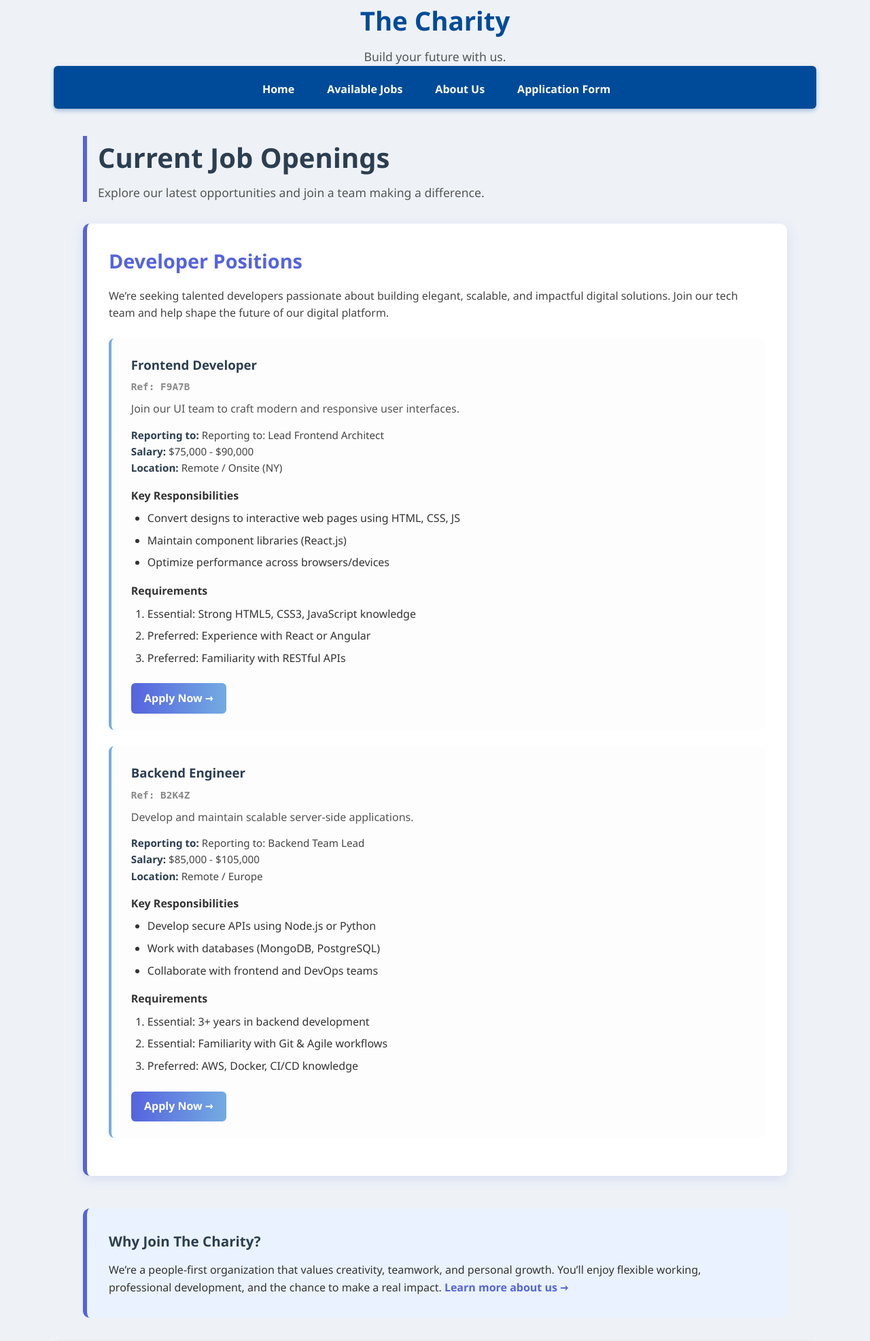
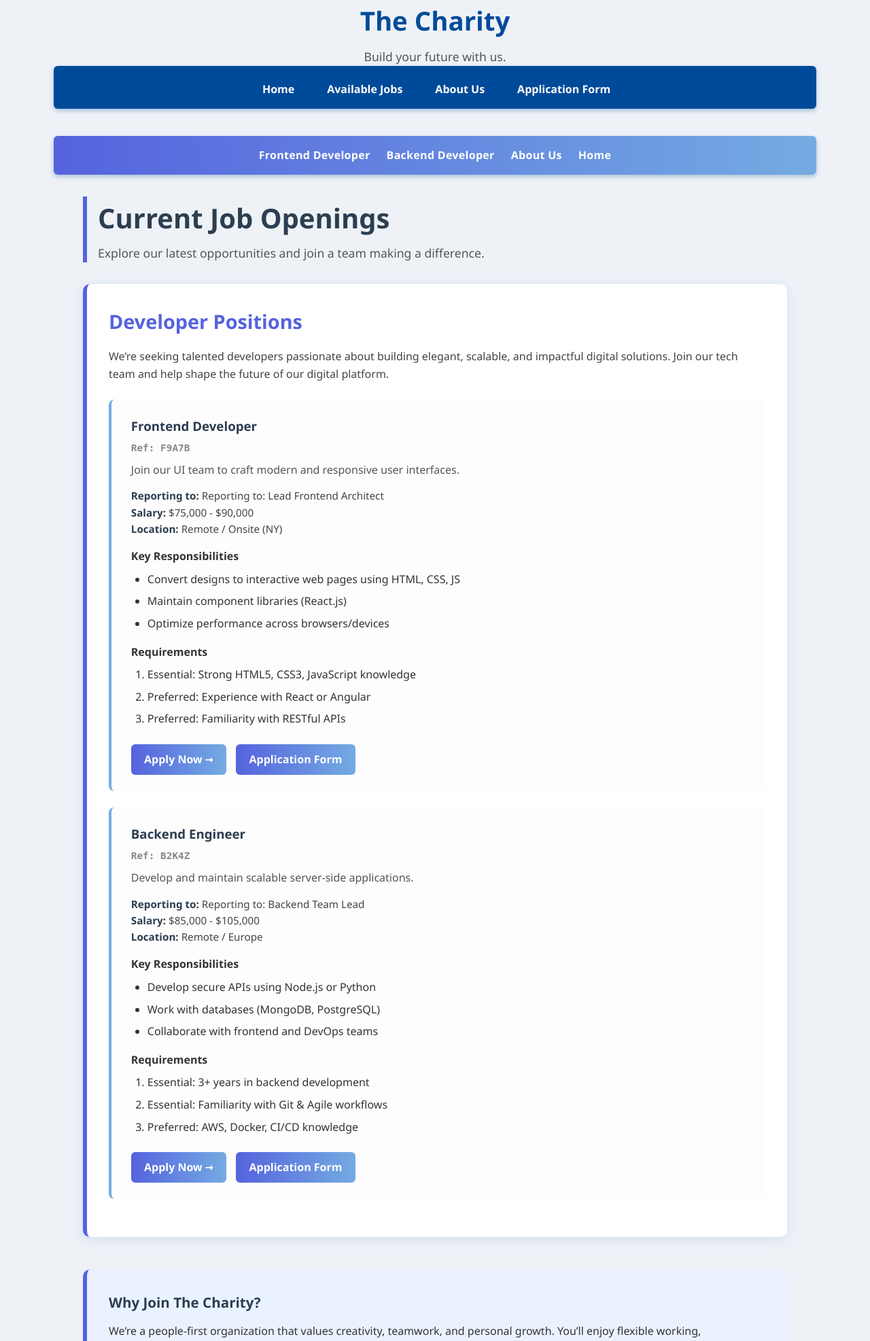
Before and after one commit to NimaAdel/Project-Part-2, a PHP site: page /Project-Part-2/jobs.php in a window 1280 px wide. Shown: the part 163-2136 px from the top of the page at 68% size. Run offline with PHP 8.4, Linux system fonts and the light colour scheme; data comes from the database, SQL or seed files in the repository.

Commit message:
feat(ui): add navigation links and fixed hyperlinks for jobs page - Added colorful top navigation for frontend, backend, about, and home - Linked “Application Form” button to same URL as “Apply Now” - Added in-page anchors for Frontend and Backend Developer sections - Used full localhost URLs for consistency Now clicking:
Frontend Developer / Backend Developer → scrolls to their section

About Us → http://localhost/Project-Part-2/about.php

Application Form → same link as Apply button

Home → http://localhost/Project-Part-2/index.php

```diff
--- a/jobs.php
+++ b/jobs.php
@@ -14,6 +14,29 @@ require_once 'header.inc';
         background: linear-gradient(135deg, #eef3ff, #f9f9ff);
         margin: 0;
         color: #333;
+    }
+
+    /* Navigation Bar */
+    .jobs-nav {
+        background: linear-gradient(90deg, #5563DE, #74ABE2);
+        padding: 1rem 2rem;
+        display: flex;
+        justify-content: center;
+        gap: 1.5rem;
+        flex-wrap: wrap;
+    }
+
+    .jobs-nav a {
+        color: #fff;
+        text-decoration: none;
+        font-weight: 600;
+        letter-spacing: 0.3px;
+        transition: opacity 0.2s ease;
+    }
+
+    .jobs-nav a:hover {
+        opacity: 0.85;
+        text-decoration: underline;
     }
 
     .jobs-container {
@@ -169,6 +192,14 @@ require_once 'header.inc';
     }
 </style>
 
+<!-- ✅ Navigation bar -->
+<nav class="jobs-nav">
+    <a href="#frontend">Frontend Developer</a>
+    <a href="#backend">Backend Developer</a>
+    <a href="http://localhost/Project-Part-2/about.php">About Us</a>
+    <a href="http://localhost/Project-Part-2/index.php">Home</a>
+</nav>
+
 <div class="jobs-container">
     <div class="page-title">
         <h1>Current Job Openings</h1>
@@ -181,8 +212,14 @@ require_once 'header.inc';
         <p class="developer-intro">We’re seeking talented developers passionate about building elegant, scalable, and impactful digital solutions. Join our tech team and help shape the future of our digital platform.</p>
 
         <?php while ($job = $result->fetch_assoc()): ?>
-            <?php if (stripos($job['title'], 'Frontend') !== false || stripos($job['title'], 'Backend') !== false): ?>
-                <div class="job-posting">
+            <?php
+            $title = strtolower($job['title']);
+            $anchor_id = '';
+            if (strpos($title, 'frontend') !== false) $anchor_id = 'frontend';
+            elseif (strpos($title, 'backend') !== false) $anchor_id = 'backend';
+            ?>
+            <?php if ($anchor_id): ?>
+                <div class="job-posting" id="<?= $anchor_id ?>">
                     <h3><?= htmlspecialchars($job['title']); ?></h3>
                     <div class="ref-number">Ref: <?= htmlspecialchars($job['job_reference']); ?></div>
                     <p class="short-desc"><?= htmlspecialchars($job['short_desc']); ?></p>
@@ -211,6 +248,8 @@ require_once 'header.inc';
                     </ol>
 
                     <a class="apply-btn" href="apply.php?job_id=<?= htmlspecialchars($job['job_id']); ?>">Apply Now →</a>
+                    <!-- ✅ Added Application Form link (same as Apply button) -->
+                    <a class="apply-btn" href="apply.php?job_id=<?= htmlspecialchars($job['job_id']); ?>" style="margin-left:10px;">Application Form</a>
                 </div>
             <?php endif; ?>
         <?php endwhile; ?>
@@ -221,7 +260,7 @@ require_once 'header.inc';
         <p>
             We’re a people-first organization that values creativity, teamwork, and personal growth.
             You’ll enjoy flexible working, professional development, and the chance to make a real impact.
-            <a href="about.php">Learn more about us →</a>
+            <a href="http://localhost/Project-Part-2/about.php">Learn more about us →</a>
         </p>
     </aside>
 </div>
```
